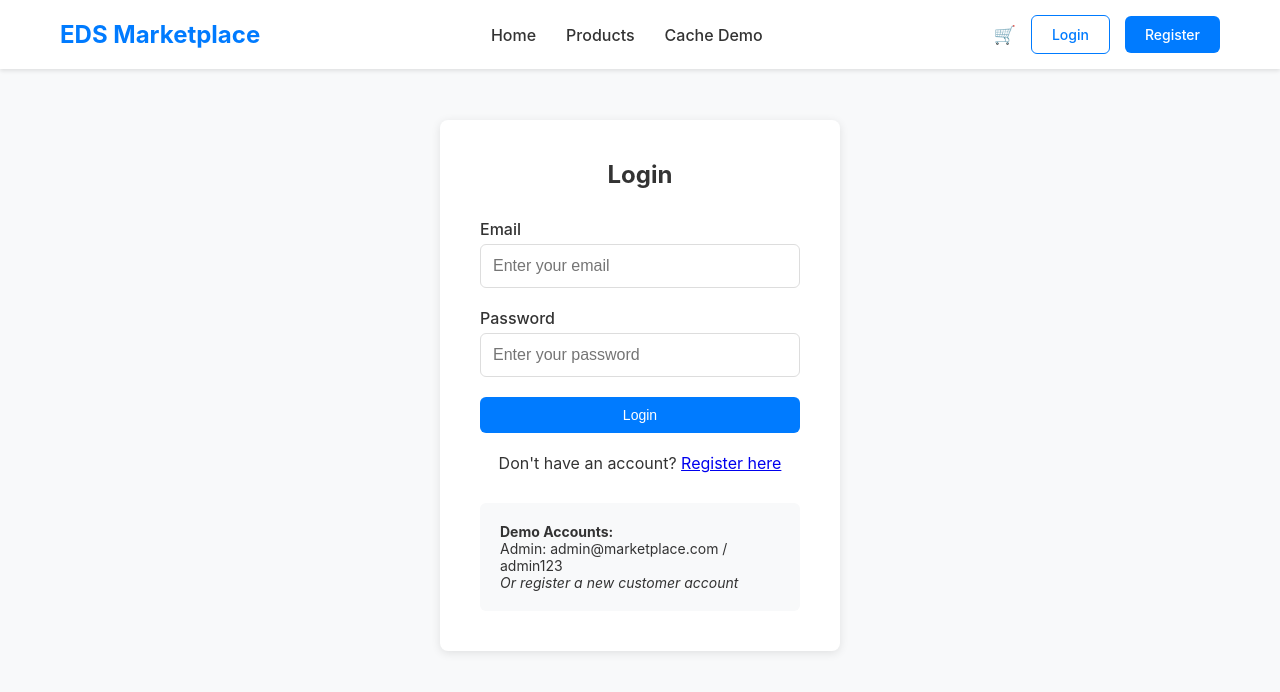
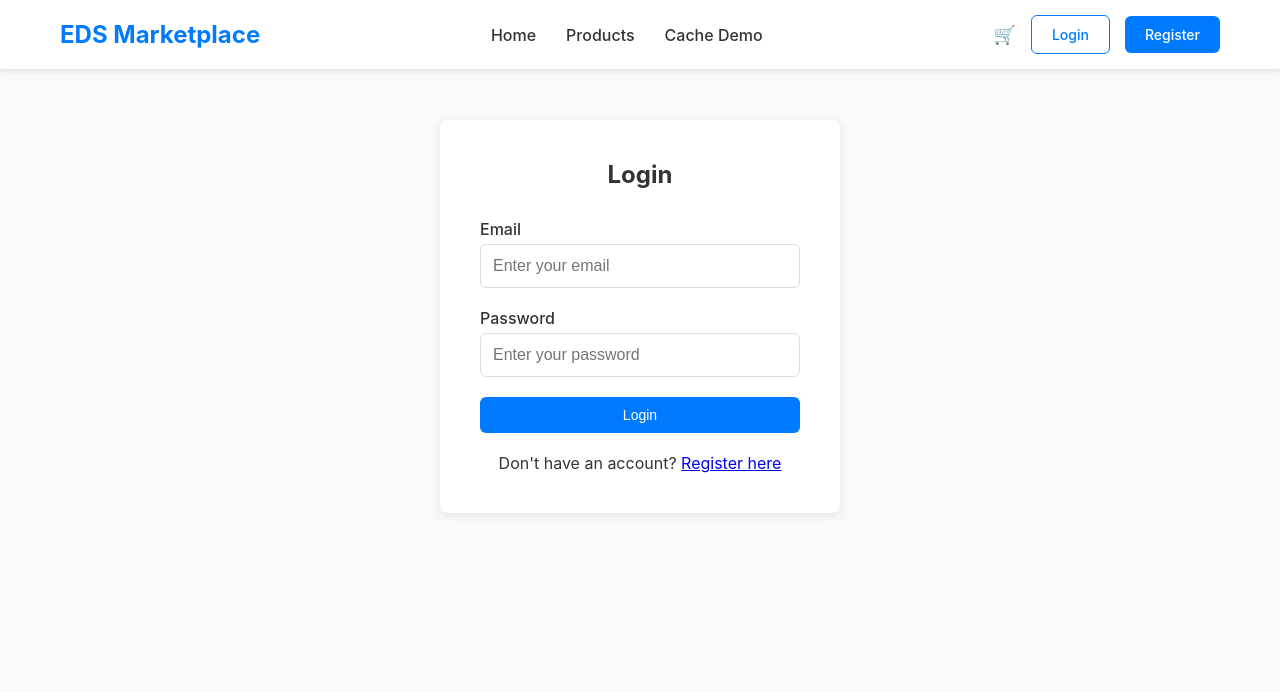
Before and after one commit to RahulKanwal/CMPE-273-Cache-Invalidation, a React (Create React App) app in the folder eds-lite/marketplace-ui/: page /login in a window 1280 px wide. Shown: the top 692 px of the page. Built offline with nearby package versions, Linux system fonts and the light colour scheme; no server answers.

Commit message:
Remove admin credentials from login page

```diff
--- a/eds-lite/marketplace-ui/src/pages/Login.js
+++ b/eds-lite/marketplace-ui/src/pages/Login.js
@@ -82,20 +82,6 @@ const Login = () => {
         <div style={{ textAlign: 'center' }}>
           <p>Don't have an account? <Link to="/register">Register here</Link></p>
         </div>
-
-        <div style={{
-          marginTop: '30px',
-          padding: '20px',
-          background: '#f8f9fa',
-          borderRadius: '6px',
-          fontSize: '14px'
-        }}>
-          <strong>Demo Accounts:</strong>
-          <br />
-          Admin: admin@marketplace.com / admin123
-          <br />
-          <em>Or register a new customer account</em>
-        </div>
       </div>
     </div>
   );
```
